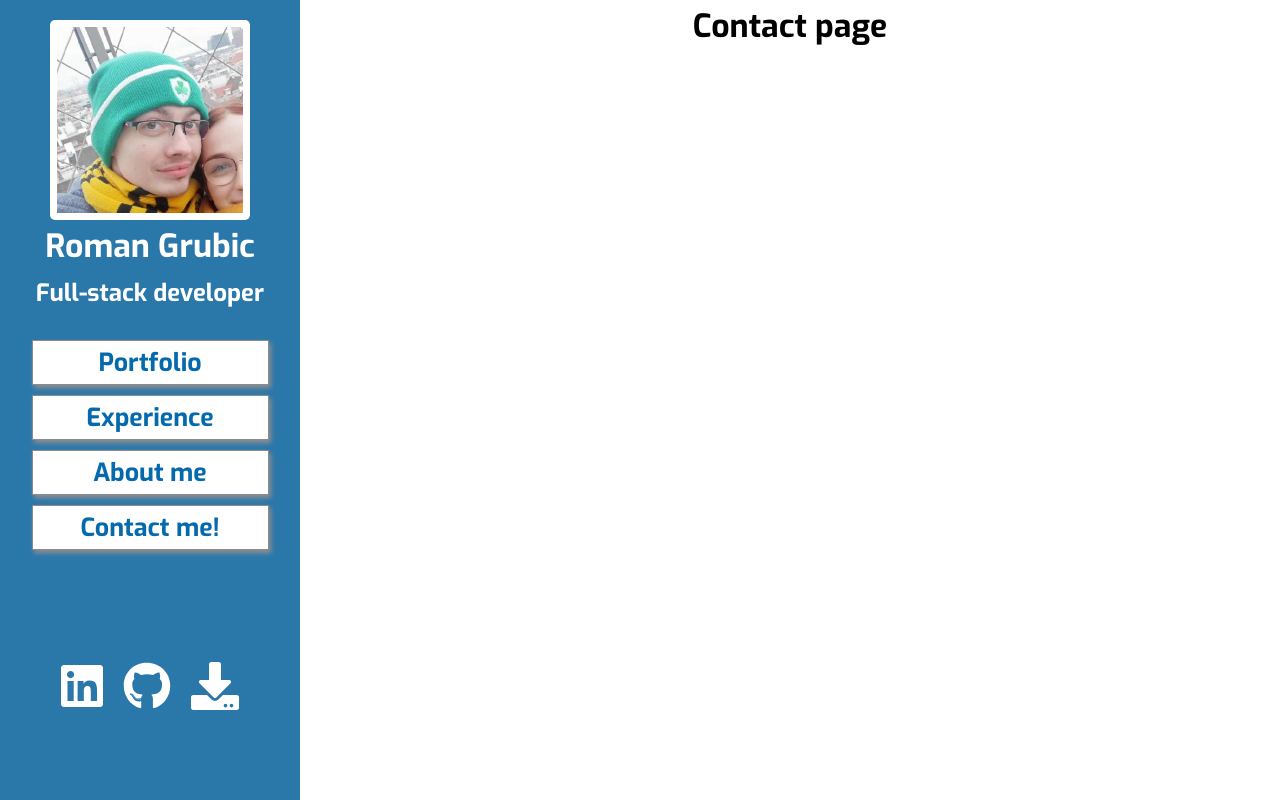
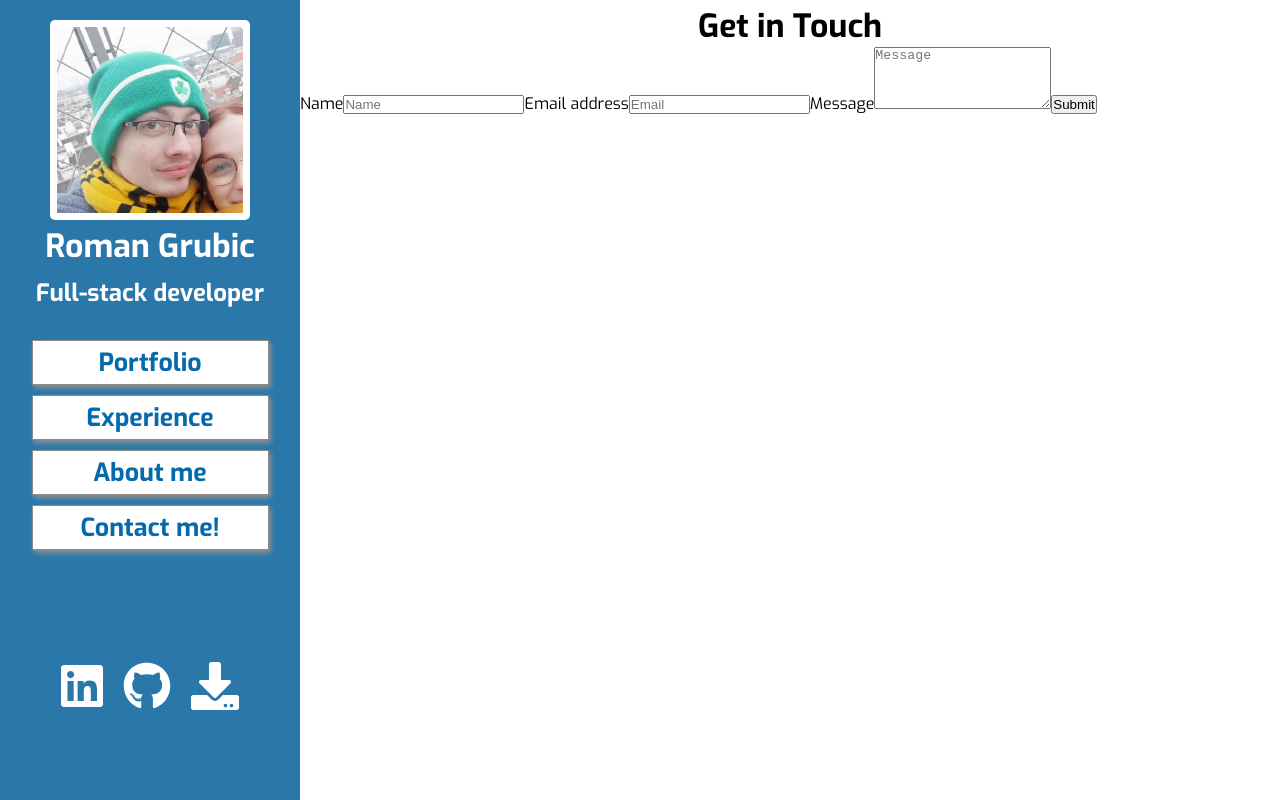
Before and after one commit to romangrubic/react-portfolio, a React (Create React App) app: page /contact in a window 1280 px wide. Built offline with nearby package versions, Linux system fonts and the light colour scheme.

Commit message:
Setting up contact form in Contact page.

```diff
--- a/package.json
+++ b/package.json
@@ -10,6 +10,7 @@
     "@testing-library/jest-dom": "^4.2.4",
     "@testing-library/react": "^9.3.2",
     "@testing-library/user-event": "^7.1.2",
+    "emailjs-com": "^2.4.1",
     "react": "^16.13.1",
     "react-dom": "^16.13.1",
     "react-router-dom": "^5.1.2",
--- a/src/containers/Personal/Contact/Contact.js
+++ b/src/containers/Personal/Contact/Contact.js
@@ -1,12 +1,80 @@
-import React from 'react';
+import React, { Component } from 'react';
+import emailjs from 'emailjs-com';
 // import classes from './Contact.module.css';
 
-const Contact = props => {
-    return (
-        <div>
-            <h1>Contact page</h1>
-        </div>
-    )
-};
+class ContactForm extends Component {
+    state = {
+        name: '',
+        email: '',
+        message: '',
+    }
+    handleSubmit(e) {
+        e.preventDefault()
+        const { name, email, message } = this.state
+        let templateParams = {
+            "from_name": name,
+            "from_email": email,
+            "project_request": message,
+        }
+        emailjs.send(
+            'gmail',
+            'contact',
+            templateParams,
+            'user_wwo3XzSnMgSAR5hgP5jJv'
+        )
+        console.log(templateParams)
+        this.resetForm()
+    }
+    resetForm() {
+        this.setState({
+            name: '',
+            email: '',
+            message: '',
+        })
+    }
+    handleChange = (param, e) => {
+        this.setState({ [param]: e.target.value })
+    }
+    render() {
+        return (
+            <>
+                    <h1 className="p-heading1">Get in Touch</h1>
+                    <form onSubmit={ this.handleSubmit.bind(this) }>
+                            <label>Name</label>
+                            <input
+                                type="text"
+                                name="name"
+                                required
+                                value={ this.state.name }
+                                onChange={ this.handleChange.bind(this, 'name') }
+                                placeholder="Name"
+                            />
+                            <label>Email address</label>
+                            <input
+                                type="email"
+                                name="email"
+                                required
+                                value={ this.state.email }
+                                onChange={ this.handleChange.bind(this, 'email') }
+                                placeholder="Email"
+                            />
+                            <label>Message</label>
+                            <textarea
+                                type="textarea"
+                                name="message"
+                                required
+                                rows={4}
+                                value={ this.state.message }
+                                onChange={ this.handleChange.bind(this, 'message') }
+                                placeholder="Message"
+                            />
+                        <button type="submit">
+                            Submit
+            </button>
+                    </form>
+            </>
+        )
+    }
+}
 
-export default Contact;
+export default ContactForm;
```
Also changed, not shown: 1 other file (tests, documents, lock files or other folders).
